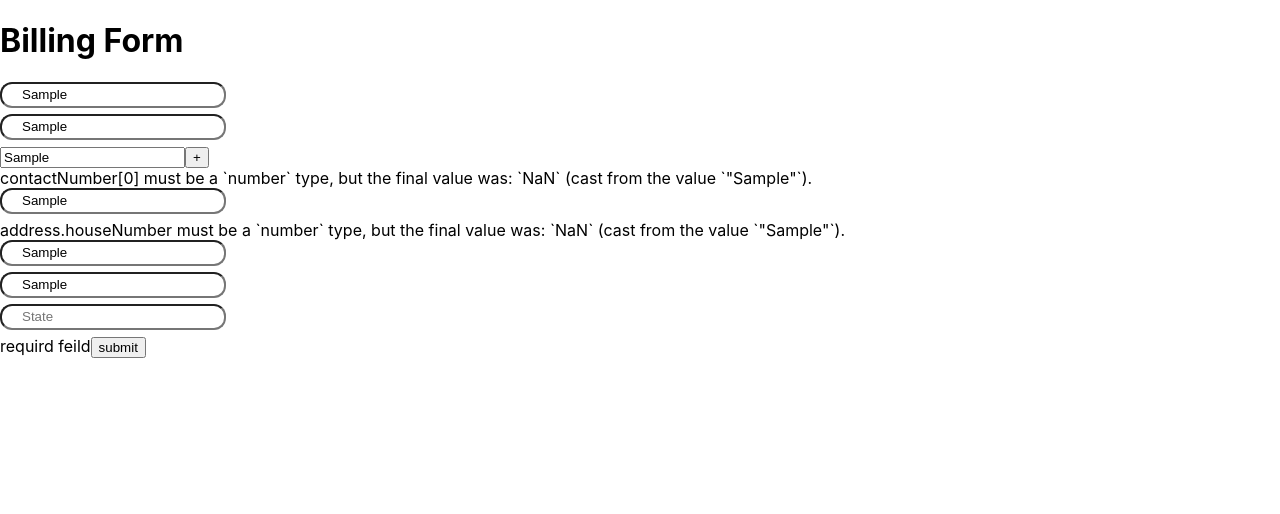
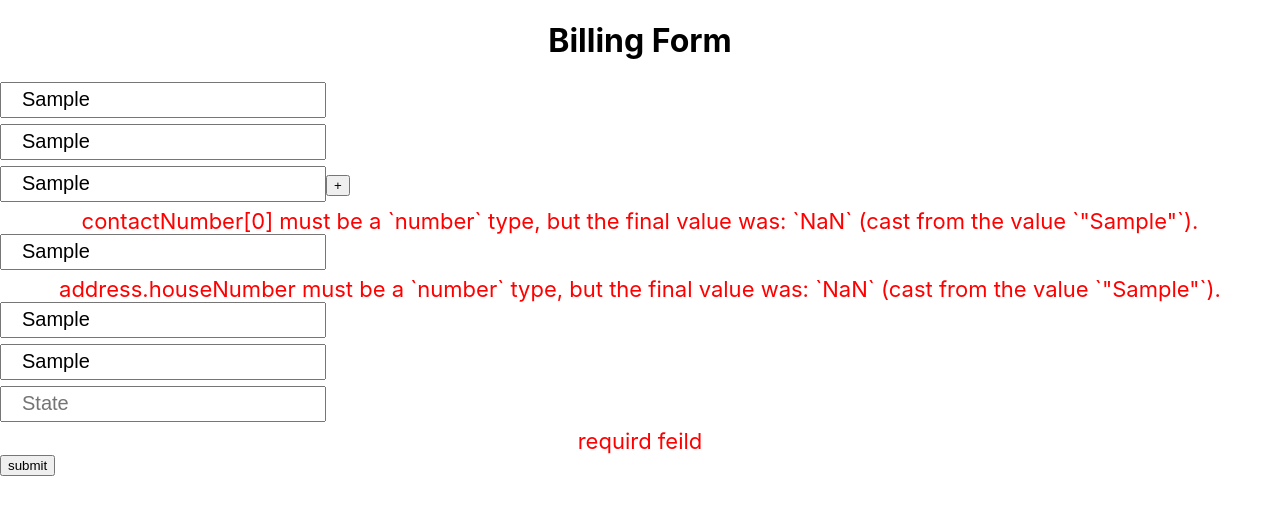
Before and after one commit to An-kitB/bookmartApp, a React (Create React App) app: page /billing in a window 1280 px wide. Both pictures are taken after typing "Sample", "Sample", "Sample", "Sample", "Sample", "Sample" into the empty fields and a click on the button "submit". Shown: the top 514 px of the page. Built offline with nearby package versions, Linux system fonts and the light colour scheme.

Commit message:
billing form style

```diff
--- /dev/null
+++ b/src/components/billingForm/biilingFormStyles.js
@@ -0,0 +1,19 @@
+export const biilingFormStyles = {
+    main:{
+textAlign:'center'
+    },
+    billingFeildStyle: {
+    width: 300,
+    height: 30,
+    paddingLeft: 20,
+    marginBottom: 6,
+    fontSize:20,
+    fontOpacity:.2,
+  },
+  errorMsg:{
+     color: "red",
+     textAlign:'center',
+     fontSize:22
+
+  }
+};
--- a/src/components/billingForm/billingForm.js
+++ b/src/components/billingForm/billingForm.js
@@ -4,6 +4,7 @@ import { useDispatch } from "react-redux";
 import * as Yup from "yup";
 import { addAddressAction } from "../../redux/actions/action";
 import { feildStyle } from "../login/loginStyles";
+import { biilingFormStyles } from "./biilingFormStyles";
 
 const adddressSchema = Yup.object().shape({
   firstName: Yup.string()
@@ -26,12 +27,11 @@ const adddressSchema = Yup.object().shape({
 });
 
 export const BillingForm = () => {
-
   const dispatch = useDispatch();
 
   return (
     <div>
-      <h1>Billing Form</h1>
+      <h1 style={biilingFormStyles.main}>Billing Form</h1>
 
       <Formik
         initialValues={{
@@ -47,7 +47,6 @@ export const BillingForm = () => {
         }}
         validationSchema={adddressSchema}
         onSubmit={(values, { resetForm }) => {
-          // console.log("values", values);
           dispatch(addAddressAction(values.address, values.firstName));
 
           resetForm();
@@ -57,34 +56,44 @@ export const BillingForm = () => {
           <Form>
             <div>
               <Field
-                style={feildStyle}
+                style={biilingFormStyles.billingFeildStyle}
                 name="firstName"
                 placeholder="first name"
               />
             </div>
-            <ErrorMessage name="firstName" />
+            <ErrorMessage
+              name="firstName"
+              render={(msg) => (
+                <div style={biilingFormStyles.errorMsg}>{msg}</div>
+              )}
+            />
 
             <div>
               <Field
-                style={feildStyle}
+                style={biilingFormStyles.billingFeildStyle}
                 name="lastName"
                 placeholder="last name"
               />
             </div>
-            <ErrorMessage name="lastName" />
+            <ErrorMessage
+              name="lastName"
+              render={(msg) => (
+                <div style={biilingFormStyles.errorMsg}>{msg}</div>
+              )}
+            />
 
             <div>
               <FieldArray
                 name="contactNumber"
                 render={(arrayHelpers) => (
                   <div>
-
                     {values.values.contactNumber &&
                     values.values.contactNumber.length > 0
                       ? values.values.contactNumber.map((number, index) => (
                           <div key={index}>
                             <div>
                               <Field
+                                style={biilingFormStyles.billingFeildStyle}
                                 name={`contactNumber.${index}`}
                                 placeholder="Contact number"
                               />
@@ -103,7 +112,14 @@ export const BillingForm = () => {
                                 +
                               </button>
                             </div>
-                            <ErrorMessage name={`contactNumber[${index}`} />
+                            <ErrorMessage
+                              name={`contactNumber[${index}`}
+                              render={(msg) => (
+                                <div style={biilingFormStyles.errorMsg}>
+                                  {msg}
+                                </div>
+                              )}
+                            />
                           </div>
                         ))
                       : null}
@@ -114,16 +130,21 @@ export const BillingForm = () => {
 
             <div>
               <Field
-                style={feildStyle}
+                style={biilingFormStyles.billingFeildStyle}
                 name="address.houseNumber"
                 placeholder="H.NO."
               />
             </div>
-            <ErrorMessage name="address.houseNumber" />
+            <ErrorMessage
+              name="address.houseNumber"
+              render={(msg) => (
+                <div style={biilingFormStyles.errorMsg}>{msg}</div>
+              )}
+            />
 
             <div>
               <Field
-                style={feildStyle}
+                style={biilingFormStyles.billingFeildStyle}
                 name="address.street"
                 placeholder="street"
               />
@@ -131,21 +152,31 @@ export const BillingForm = () => {
             <ErrorMessage name="address.street" />
             <div>
               <Field
-                style={feildStyle}
+                style={biilingFormStyles.billingFeildStyle}
                 name="address.city"
                 placeholder="city"
               />
             </div>
-            <ErrorMessage name="address.city" />
+            <ErrorMessage
+              name="address.city"
+              render={(msg) => (
+                <div style={biilingFormStyles.errorMsg}>{msg}</div>
+              )}
+            />
 
             <div>
               <Field
-                style={feildStyle}
+                style={biilingFormStyles.billingFeildStyle}
                 name="address.state"
                 placeholder="State"
               />
             </div>
-            <ErrorMessage name="address.state" />
+            <ErrorMessage
+              name="address.state"
+              render={(msg) => (
+                <div style={biilingFormStyles.errorMsg}>{msg}</div>
+              )}
+            />
 
             <button type="submit">submit</button>
           </Form>
--- a/src/components/cart/CartComp.js
+++ b/src/components/cart/CartComp.js
@@ -30,7 +30,7 @@ export const CartComp = () => {
               ))}
             </div>
 
-            <div style={{ marginLeft: window.innerWidth / 3 }}>
+            <div style={{ marginLeft: window.innerWidth / 4  }}>
               <BillingForm />
             </div>
           </div>
```
